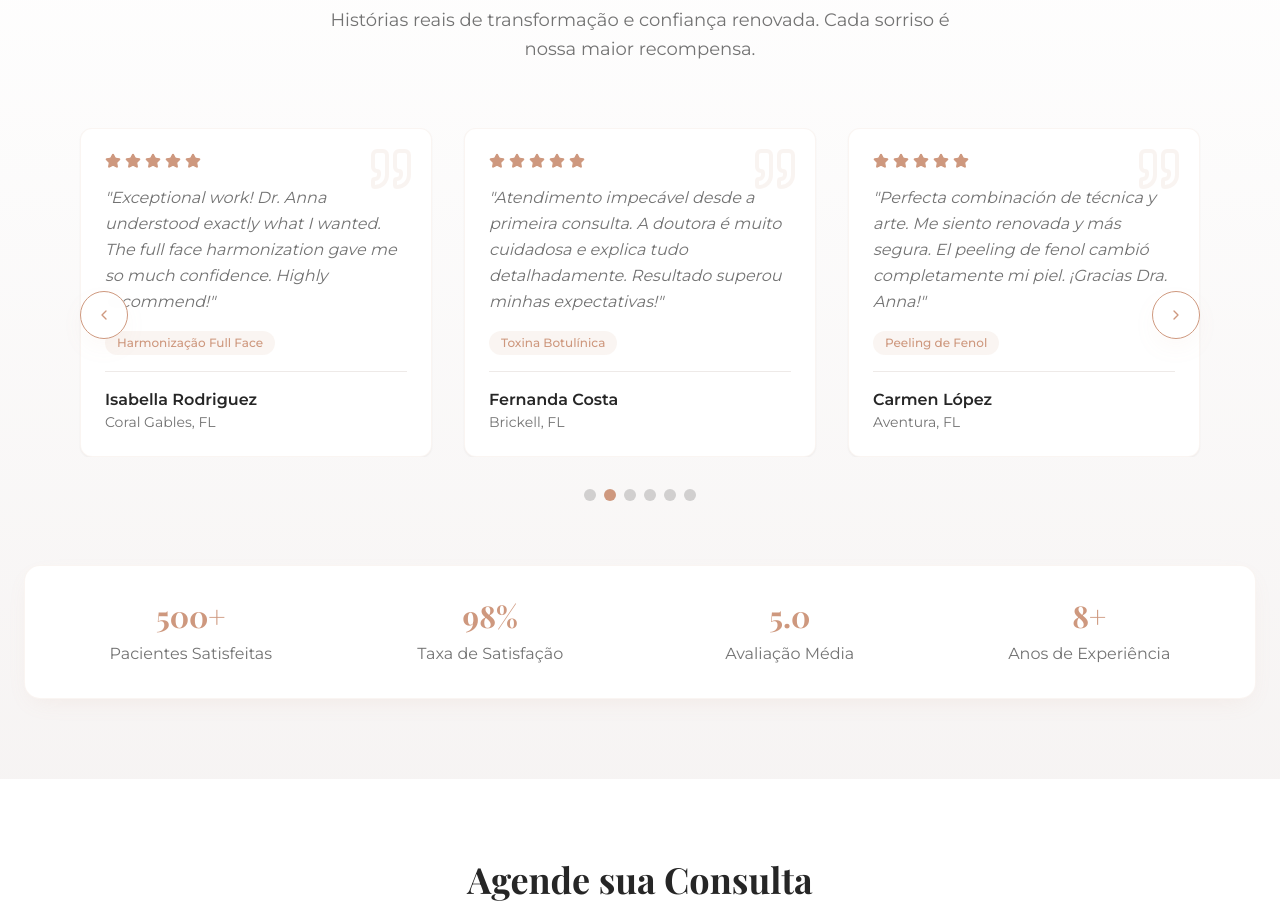
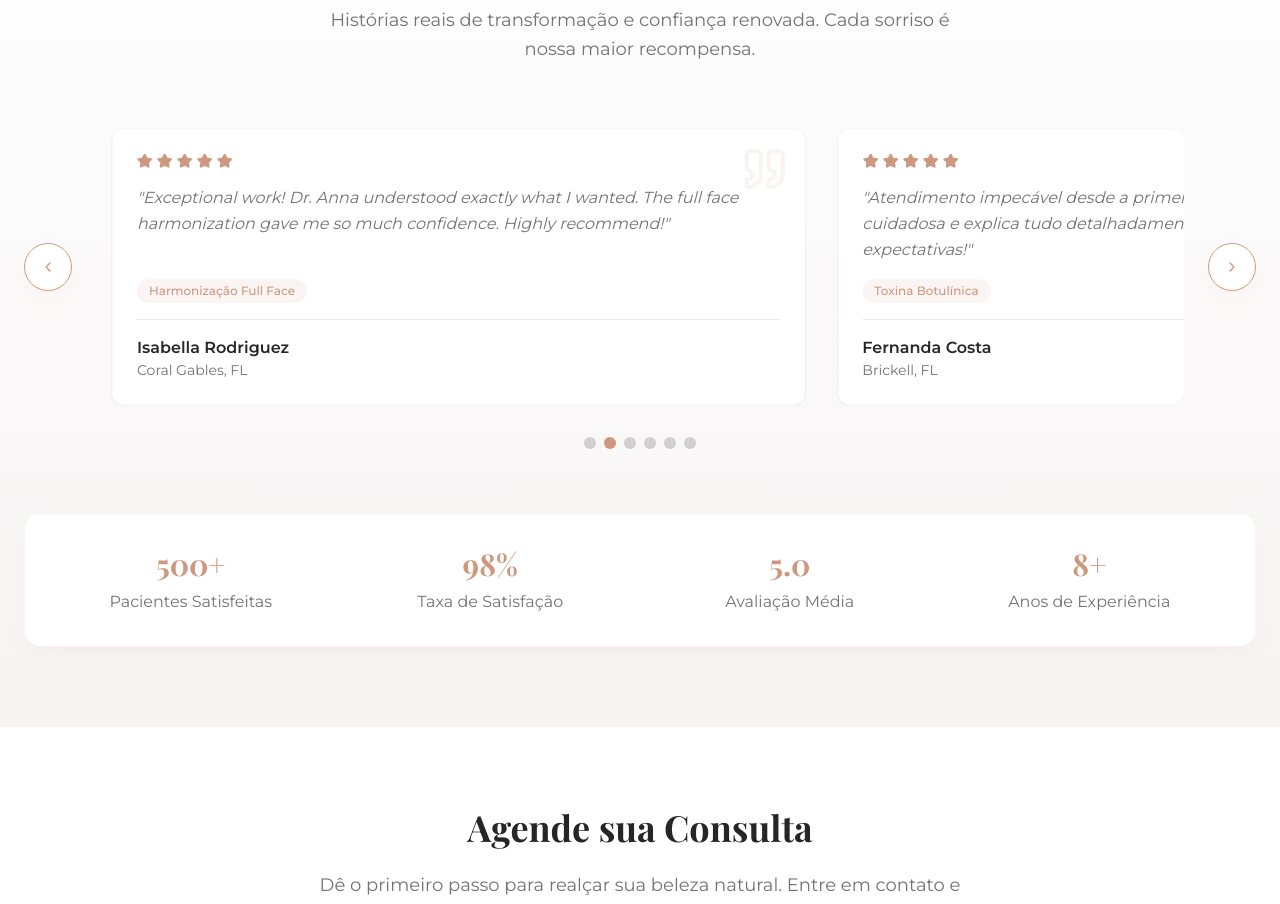
Before and after one commit to talitacad/anna-laira-glow, a React (Vite) app: page / in a window 1280 px wide. Shown: the part 1980-2884 px from the top of the page. Built offline with nearby package versions, Linux system fonts and the light colour scheme.

Commit message:
Fix carousel navigation
Adjust carousel to move slides without arrows overlapping the content.

```diff
--- a/src/components/Testimonials.tsx
+++ b/src/components/Testimonials.tsx
@@ -112,43 +112,33 @@ const Testimonials = () => {
         </div>
 
         {/* Carousel Container */}
-        <div className="relative max-w-6xl mx-auto">
-          {/* Navigation Buttons */}
+        <div className="flex items-center gap-6 max-w-7xl mx-auto">
+          {/* Left Navigation Button */}
           <Button
             variant="outline"
             size="icon"
             onClick={prevSlide}
             disabled={isAnimating}
-            className="absolute left-4 top-1/2 -translate-y-1/2 z-10 rounded-full w-12 h-12 shadow-elegant bg-background/95 backdrop-blur-sm hover:scale-110 transition-smooth"
+            className="rounded-full w-12 h-12 shadow-elegant bg-background/95 backdrop-blur-sm hover:scale-110 transition-smooth flex-shrink-0"
           >
             <ChevronLeft className="w-5 h-5" />
           </Button>
 
-          <Button
-            variant="outline"
-            size="icon"
-            onClick={nextSlide}
-            disabled={isAnimating}
-            className="absolute right-4 top-1/2 -translate-y-1/2 z-10 rounded-full w-12 h-12 shadow-elegant bg-background/95 backdrop-blur-sm hover:scale-110 transition-smooth"
-          >
-            <ChevronRight className="w-5 h-5" />
-          </Button>
-
           {/* Testimonials Carousel */}
-          <div className="overflow-hidden rounded-2xl">
+          <div className="overflow-hidden rounded-2xl flex-1">
             <div
               className="flex transition-transform duration-500 ease-in-out"
               style={{
-                transform: `translateX(0%)`,
-                width: '100%'
+                transform: `translateX(-${currentIndex * (100 / 3)}%)`,
+                width: `${(testimonials.length * 100) / 3}%`
               }}
             >
-              <div className="grid grid-cols-1 md:grid-cols-3 gap-8 w-full flex-shrink-0 px-4">
-                {getVisibleTestimonials().map((testimonial, index) => (
-                  <Card
-                    key={testimonial.key}
-                    className="p-6 hover:shadow-card transition-smooth border-primary/10 relative overflow-hidden h-full"
+              {testimonials.map((testimonial, index) => (
+                <div
+                  key={index}
+                  className="w-1/3 flex-shrink-0 px-4"
                 >
+                  <Card className="p-6 hover:shadow-card transition-smooth border-primary/10 relative overflow-hidden h-full">
                     {/* Quote Icon */}
                     <div className="absolute top-4 right-4 opacity-10">
                       <Quote className="w-12 h-12 text-primary" />
@@ -181,9 +171,21 @@ const Testimonials = () => {
                       </div>
                     </div>
                   </Card>
+                </div>
               ))}
             </div>
           </div>
+
+          {/* Right Navigation Button */}
+          <Button
+            variant="outline"
+            size="icon"
+            onClick={nextSlide}
+            disabled={isAnimating}
+            className="rounded-full w-12 h-12 shadow-elegant bg-background/95 backdrop-blur-sm hover:scale-110 transition-smooth flex-shrink-0"
+          >
+            <ChevronRight className="w-5 h-5" />
+          </Button>
         </div>
 
         {/* Dots Indicator */}
@@ -205,7 +207,6 @@ const Testimonials = () => {
               }`}
             />
           ))}
-          </div>
         </div>
 
         {/* Stats Section */}
```
Lines whose indentation alone changed are shown as unchanged.
